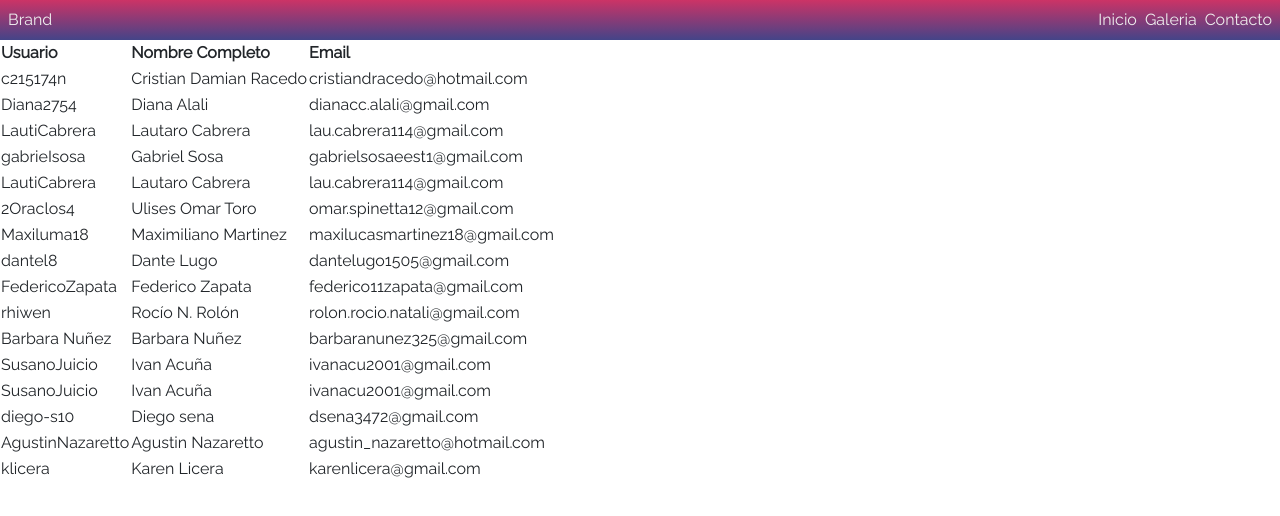
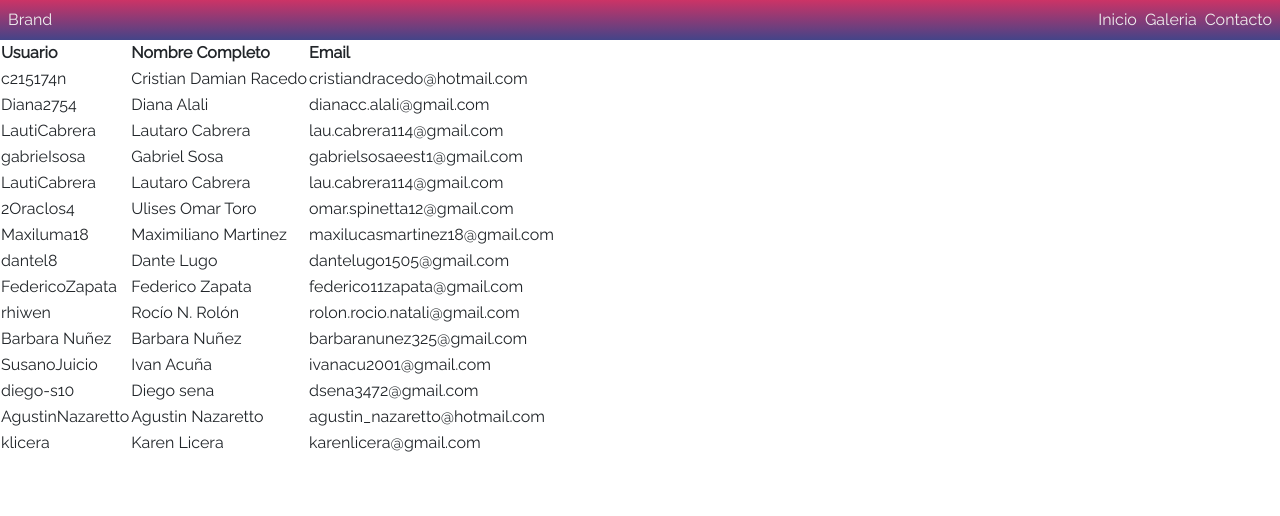
Before and after one commit to C215714N/git-fpescar-lxv14, a plain HTML site: page index.html in a window 1280 px wide. Drawn offline with nearby package versions, Linux system fonts and the light colour scheme; a script that the page names is missing.

Commit message:
Hotfix colaboradores

```diff
--- a/index.html
+++ b/index.html
@@ -108,11 +108,6 @@
                     <td>ivanacu2001@gmail.com</td>
                 </tr>
                 <tr>
-                    <td>SusanoJuicio</td>
-                    <td>Ivan Acuña</td>
-                    <td>ivanacu2001@gmail.com</td>
-                </tr>
-                <tr>
                     <td>diego-s10</td>
                     <td>Diego sena</td>
                     <td>dsena3472@gmail.com</td>
```
